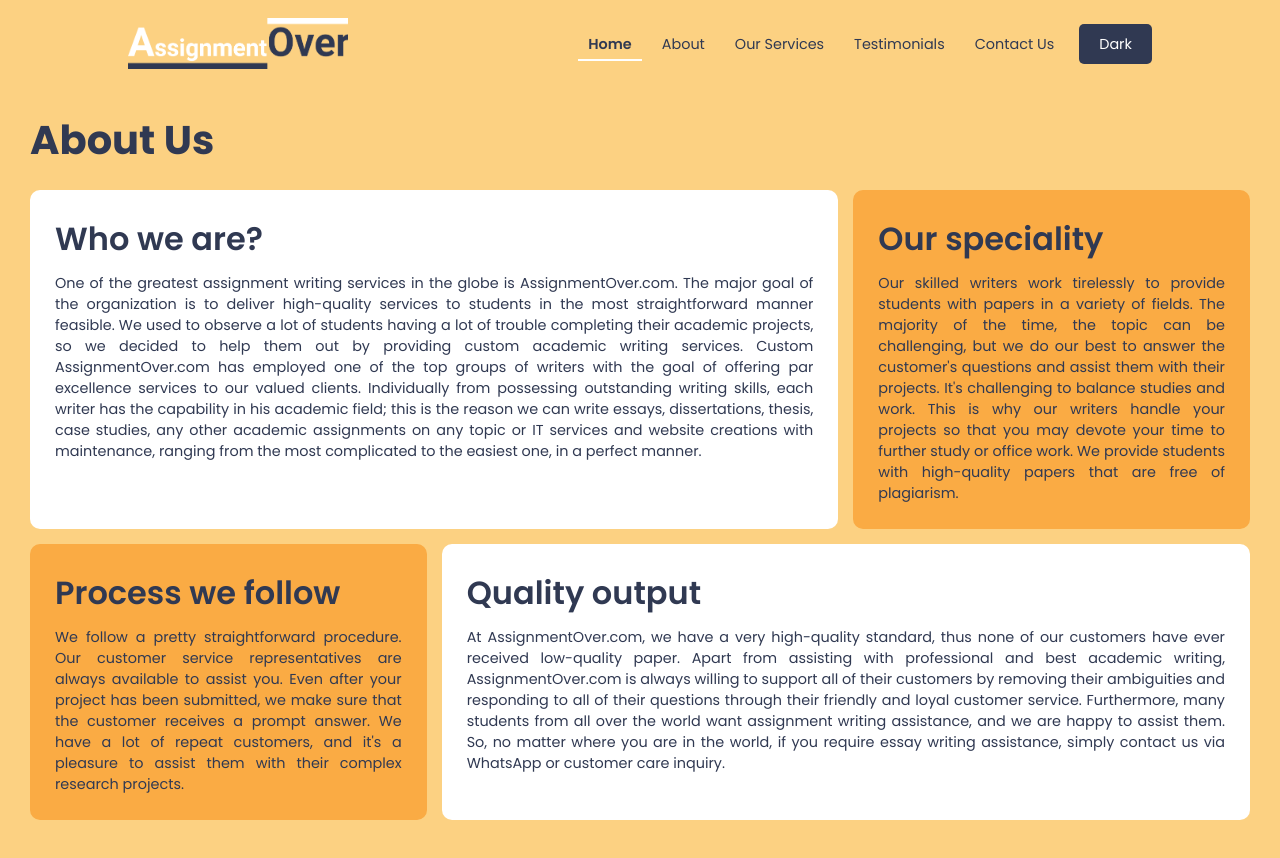
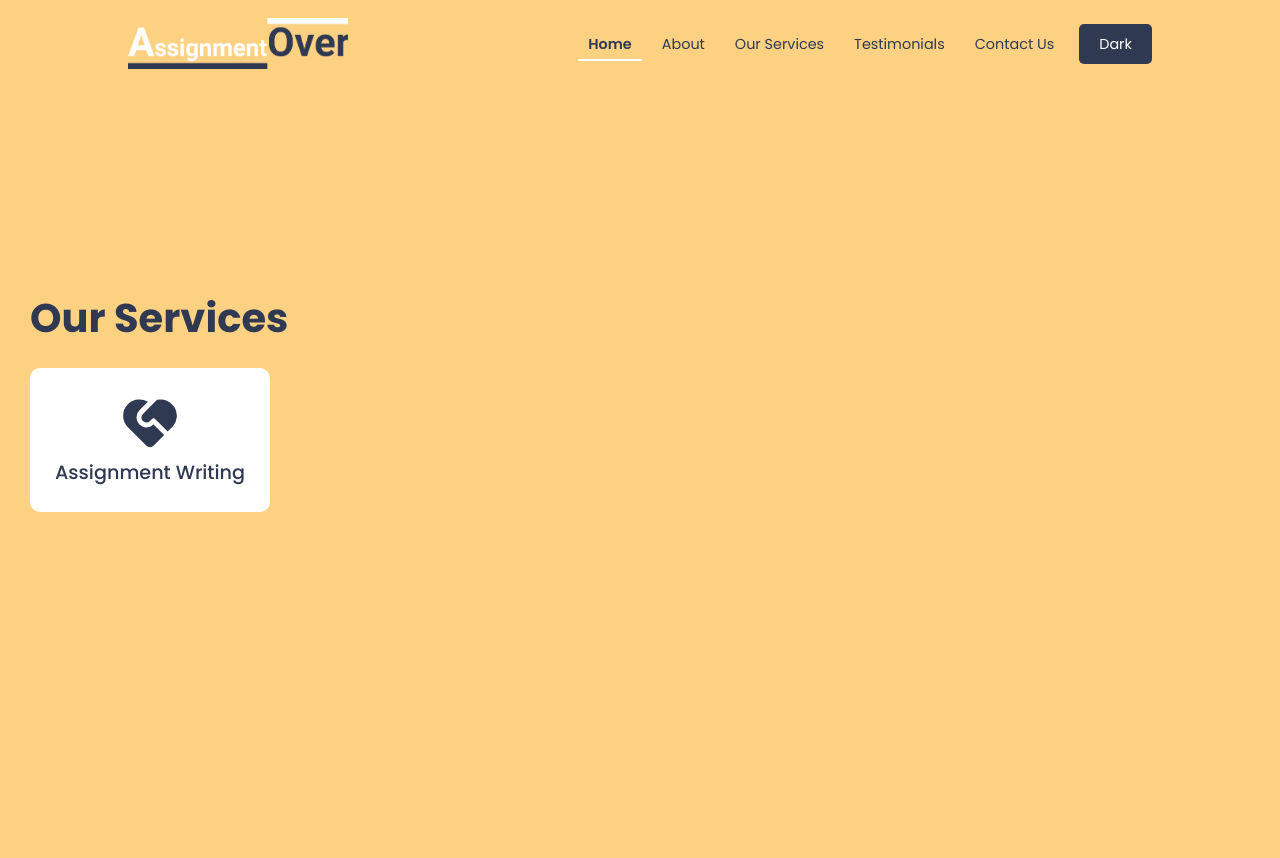
Before and after one commit to wahsandaruwan/assignmentover_frontend, a JavaScript app: page / in a window 1280 px wide. Shown: the top 858 px of the page. After the commit the page ends 800 px from the top, so only its background shows below. Built offline with nearby package versions, Linux system fonts and the light colour scheme; the HTML template or start-up script is replaced by a standard one.

Commit message:
Service component added

```diff
--- a/src/App.js
+++ b/src/App.js
@@ -1,6 +1,7 @@
 // Custom components & modules
 import About from './Components/Pages/About'
 import Home from './Components/Pages/Home'
+import Services from './Components/Pages/Services'
 import NavBar from './Components/Sections/NavBar'
 
 const App = () => {
@@ -8,7 +9,8 @@ const App = () => {
     <>
       <NavBar />
       {/* <Home /> */}
-      <About />
+      {/* <About /> */}
+      <Services />
     </>
   )
 }
--- /dev/null
+++ b/src/Components/Pages/Services.js
@@ -0,0 +1,16 @@
+import ServiceCard from '../Sections/ServiceCard'
+
+const Services = () => {
+  return (
+    <>
+      <div className="page services">
+        <h1 className="heading">Our Services</h1>
+        <div className="services-grid">
+          <ServiceCard />
+        </div>
+      </div>
+    </>
+  )
+}
+
+export default Services
--- /dev/null
+++ b/src/Components/Sections/ServiceCard.js
@@ -0,0 +1,34 @@
+// Third-party components & modules
+import { PropTypes } from 'prop-types'
+import { RiServiceFill } from 'react-icons/ri'
+
+// Custom styling
+import './Styles/ServiceCardStyles.css'
+
+const ServiceCard = ({ icon, title, details }) => {
+  return (
+    <>
+      <div className="service-card">
+        <div className="icon">{icon}</div>
+        <div className="title">{title}</div>
+        <div className="details">{details}</div>
+      </div>
+    </>
+  )
+}
+
+// Type checking
+ServiceCard.propTypes = {
+  icon: PropTypes.object.isRequired,
+  title: PropTypes.string.isRequired,
+  details: PropTypes.string.isRequired,
+}
+
+// Default values
+ServiceCard.defaultProps = {
+  icon: <RiServiceFill />,
+  title: 'Assignment Writing',
+  details: `We perfectly do any kind of Assignment Writing.`,
+}
+
+export default ServiceCard
--- /dev/null
+++ b/src/Components/Sections/Styles/ServiceCardStyles.css
@@ -0,0 +1,48 @@
+/* -----Service card----- */
+.service-card {
+  position: relative;
+  padding: 25px;
+  background-color: #ffffff;
+  border-radius: 10px;
+  text-align: center;
+  overflow: hidden;
+  cursor: pointer;
+  transition: all 0.3s ease-in-out;
+}
+
+/* Icon */
+.service-card .icon {
+  display: flex;
+  justify-content: center;
+  align-items: center;
+  margin-bottom: 5px;
+}
+
+/* Title */
+.service-card .title {
+  font-size: 1.2rem;
+  font-weight: 500;
+  color: #303952;
+}
+
+/* Details */
+.service-card .details {
+  position: absolute;
+  top: 0;
+  left: -100%;
+  z-index: 50;
+  width: 100%;
+  height: 100%;
+  background-color: #303952;
+  font-size: 0.9rem;
+  color: #ffffff;
+  display: flex;
+  justify-content: center;
+  align-items: center;
+  border-radius: 10px;
+  transition: all 0.3s ease-in-out;
+}
+
+.service-card:hover .details {
+  left: 0;
+}
--- a/src/index.css
+++ b/src/index.css
@@ -19,10 +19,19 @@ body {
 
 /* -----Page----- */
 .page {
+  display: flex;
+  justify-content: center;
   width: 100%;
   max-width: 1400px;
   min-height: 100vh;
   margin: 0 auto;
+}
+
+.page .heading {
+  font-size: 2.5rem;
+  font-weight: 700;
+  color: #303952;
+  margin-bottom: 20px;
 }
 
 /* -----Links----- */
@@ -33,10 +42,16 @@ a {
   transition: all 0.3s ease-in-out;
 }
 
+/* -----Svg icons----- */
+svg {
+  color: #303952;
+  width: 60px;
+  height: 60px;
+  transition: all 0.3s ease-in-out;
+}
+
 /* ----------------Home page---------------- */
 .home {
-  display: flex;
-  justify-content: center;
   align-items: center;
 }
 
@@ -54,19 +69,9 @@ a {
 
 /* ----------------About page---------------- */
 .about {
-  display: flex;
-  justify-content: center;
   align-items: flex-start;
   flex-direction: column;
   padding: 110px 30px;
-}
-
-/* -----Heading----- */
-.about .heading {
-  font-size: 2.5rem;
-  font-weight: 700;
-  color: #303952;
-  margin-bottom: 20px;
 }
 
 /* -----Grid----- */
@@ -84,3 +89,10 @@ a {
 .about .about-info-grid .highlight {
   background-color: #faab44;
 }
+
+/* ----------------Services page---------------- */
+.services {
+  align-items: flex-start;
+  flex-direction: column;
+  padding: 30px;
+}
```
Also changed, not shown: src/Components/Elements/MainButton.js (+15 -15 lines).
